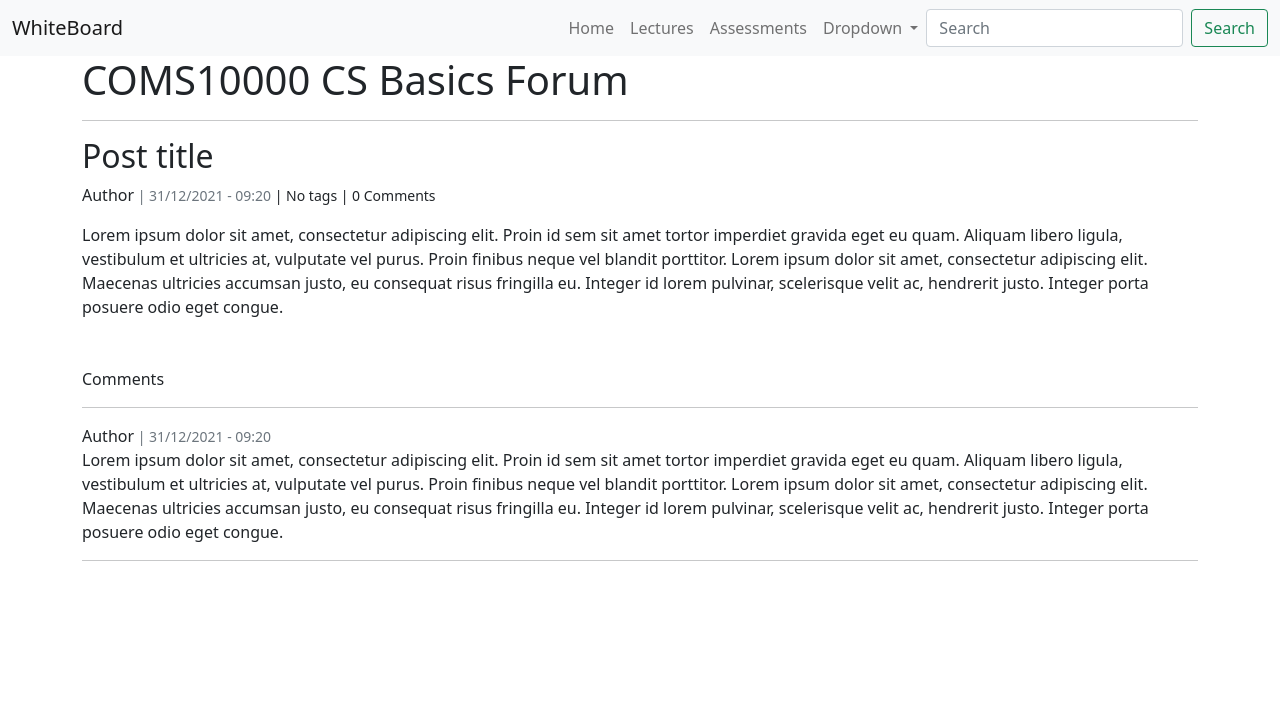
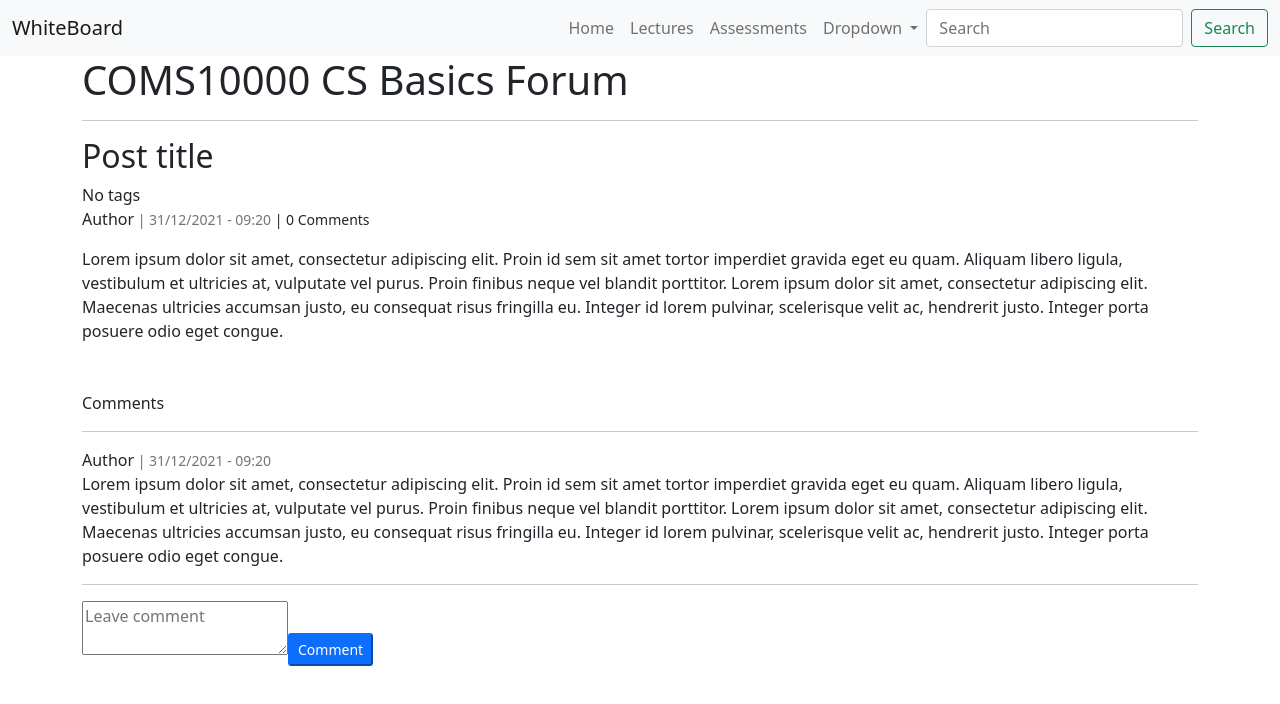
Before and after one commit to seunghun1ee/whiteboard-node-vue, a Vue app in the folder frontend/: page /units/1/forum/posts/1 in a window 1280 px wide. Shown: the top 704 px of the page. Built offline with nearby package versions, Linux system fonts and the light colour scheme.

Commit message:
emphasise tags field

```diff
--- a/frontend/src/components/post.vue
+++ b/frontend/src/components/post.vue
@@ -3,11 +3,13 @@
     <div>
       <h6 v-if="postData.title"><a v-bind:href="'posts/' + postData.id">{{postData.title}}</a></h6>
       <h6 v-else><a v-bind:href="'posts/' + postData.id">No title</a></h6>
-      <a v-if="postData.isAnonymous">Anonymous</a>
-      <a v-else>{{postData.uploader}}</a>
-      <small class="text-muted"> | 31/12/2021 - 09:20</small>
-      <small> | No tags</small>
-      <small> | 0 Comments</small>
+      <small>No tags</small>
+      <p>
+        <a v-if="postData.isAnonymous">Anonymous</a>
+        <a v-else>{{postData.uploader}}</a>
+        <small class="text-muted"> | 31/12/2021 - 09:20</small>
+        <small> | 0 Comments</small>
+      </p>
     </div>
     <hr>
   </div>
--- a/frontend/src/components/postView.vue
+++ b/frontend/src/components/postView.vue
@@ -3,10 +3,10 @@
     <h1>COMS10000 CS Basics Forum</h1>
     <hr>
     <h2>Post title</h2>
+    <p class="mb-0">No tags</p>
     <div class="mb-3">
       <a>Author</a>
       <small class="text-muted"> | 31/12/2021 - 09:20</small>
-      <small> | No tags</small>
       <small> | 0 Comments</small>
     </div>
     <div class="mb-5">
@@ -23,6 +23,12 @@
         <hr>
       </div>
     </div>
+
+    <div>
+      <textarea placeholder="Leave comment"></textarea>
+      <button class="btn-sm btn-primary">Comment</button>
+    </div>
+
   </div>
 </template>
 
```
